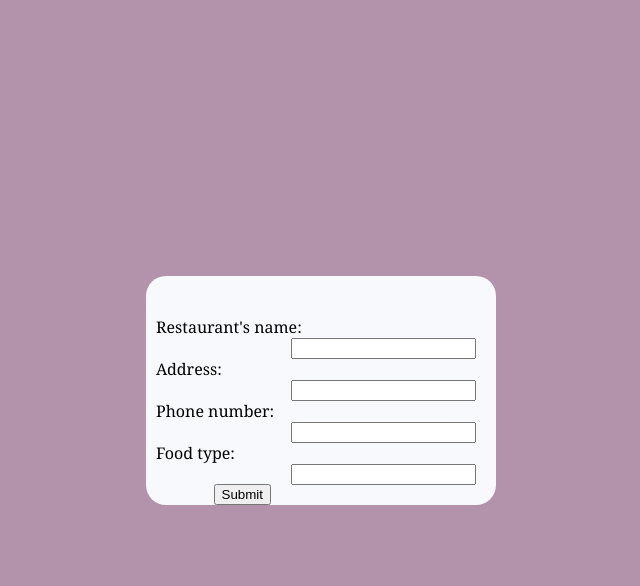
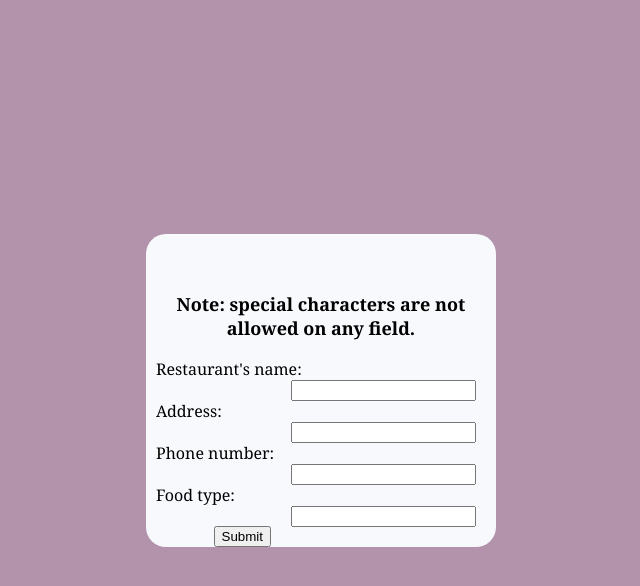
Before and after one commit to fakedann/phase-3-frontend, a React (Create React App) app in the folder frontend/: page / in a window 1280 px wide. Both pictures are taken after a click on the button "Establish a New Restaurant". Shown: the top 586 px of the page, without its empty margins (319-959 px from the left). Built offline with nearby package versions, Linux system fonts and the light colour scheme.

Commit message:
Validate restaurant creation

```diff
--- a/frontend/src/CreateRestaurant.js
+++ b/frontend/src/CreateRestaurant.js
@@ -13,6 +13,7 @@ function CreateRestaurant({switchToMain}){
   })
 
   const notify = () => toast("You have succesfully created a restaurant", {position: toast.POSITION.TOP_CENTER})
+  const notvalid = () => toast("One of your fields has at least one invalid character. Please, try again.", {position: toast.POSITION.TOP_CENTER})
 
   function handleChange(event){
     const name = event.target.name;
@@ -24,8 +25,23 @@ function CreateRestaurant({switchToMain}){
     });
   }
 
-  function handleSubmit(event){
+  function checkSubmit(event){
     event.preventDefault()
+    const letters = /^[A-Za-z ]+$/
+    const address = /^[a-zA-Z 0-9_.-]*$/
+    const phone = /^\+?\d{1,4}?[-.\s]?\(?\d{1,3}?\)?[-.\s]?\d{1,4}[-.\s]?\d{1,4}[-.\s]?\d{1,9}$/
+
+    if(letters.test(formData.name) && address.test(formData.address) && phone.test(formData.phone) && letters.test(formData.foodType)){
+      console.log('valid input')
+      handleSubmit()
+    }else{
+      console.log('nope')
+      notvalid()
+    }
+
+  }
+
+  function handleSubmit(){
     console.log(formData)
     fetch(`http://localhost:9292/restaurants`, {
       method: "POST",
@@ -48,7 +64,8 @@ function CreateRestaurant({switchToMain}){
 
   return(
     <div className="mainSection">
-      <form onSubmit={handleSubmit}>
+      <p id="note">Note: special characters are not allowed on any field.</p>
+      <form onSubmit={checkSubmit}>
         <label>
           Restaurant's name:
         <input type="text" name="name" value={formData.name} onChange={handleChange}/>
```
